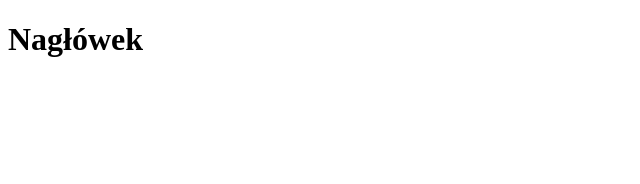
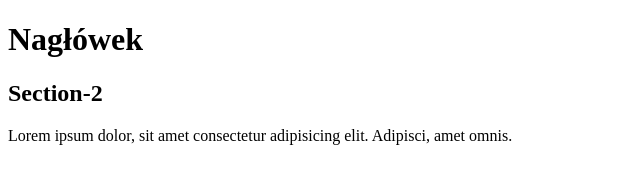
Before and after one commit to PawelZarebski7/git_starter, a plain HTML site: page index.html in a window 1280 px wide. Shown: the whole page, without its empty margins (0-640 px from the left). Drawn offline with Linux system fonts and the light colour scheme.

Commit message:
Section 2 option

```diff
--- a/index.html
+++ b/index.html
@@ -8,5 +8,7 @@
 </head>
 <body>
     <h1>Nagłówek</h1>
+    <h2>Section-2</h2>
+    <p>Lorem ipsum dolor, sit amet consectetur adipisicing elit. Adipisci, amet omnis.</p>
 </body>
 </html>
```
